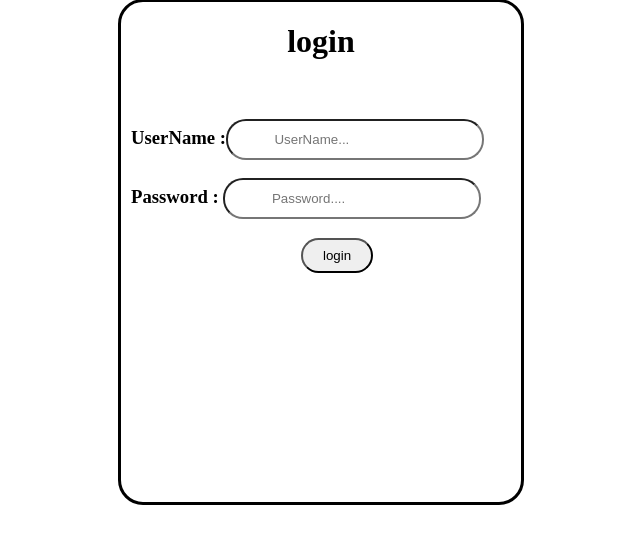
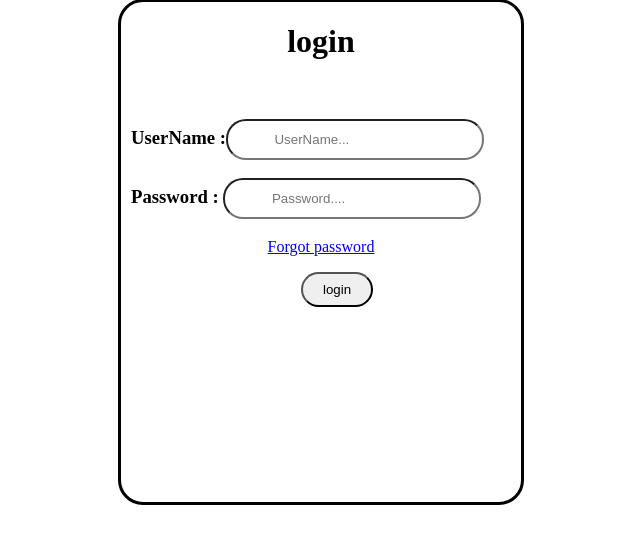
Before and after one commit to SGopinath89/CSC3132UniNavApp, a PHP site: page /loginpage.php in a window 1280 px wide. Shown: the part 188-732 px from the top of the page, without its empty margins (319-959 px from the left). Run offline with PHP 8.4, Linux system fonts and the light colour scheme.

Commit message:
forgot pd

```diff
--- a/loginpage.php
+++ b/loginpage.php
@@ -38,6 +38,10 @@
             padding-left: 20px;
             padding-right: 20px;
         }
+        p{
+            text-align: center;
+            color: black;
+        }
     </style>
 </head>
 <body>
@@ -45,6 +49,9 @@
     <h1>login</h1><br>
     <h3>UserName :<input type="text" class  ="box"  placeholder="&nbsp &nbsp  &nbsp  &nbsp   UserName..."></h3>
     <h3>Password :&nbsp<input type="password" class="box" placeholder="  &nbsp &nbsp  &nbsp  &nbsp Password...."></h3>
+    <p>
+        <a href="Forgotpd.html">Forgot password</a>
+    </p>
     <button type="submit">login</button>
     </div>
 </body>
```
